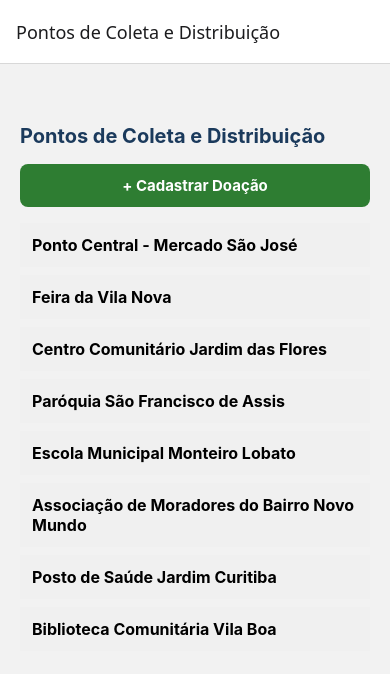
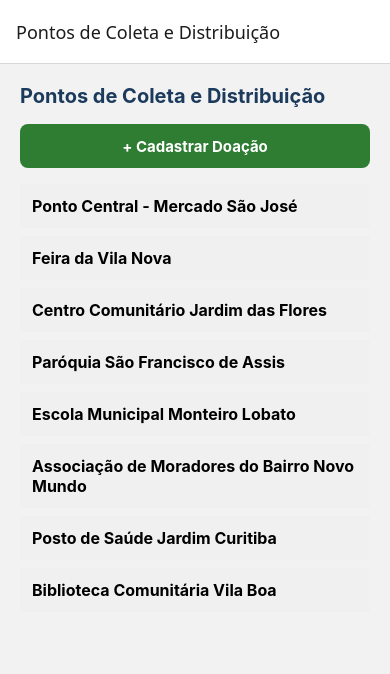
Before and after one commit to SaraOliveira-404/instituto-mao-amiga, a React Native app: screen /ListaPontos in a window 390 px wide. Shown: the top 674 px of the page. Built offline with nearby package versions, Linux system fonts and the light colour scheme.

Commit message:
fix: layout responsivo e perda de coteúdo em DetalhePonto refs #06

```diff
--- a/CadastroDoacao.tsx
+++ b/CadastroDoacao.tsx
@@ -1,5 +1,7 @@
+// CadastroDoacao.tsx
 import { useState } from 'react';
-import { View, Text, TextInput, TouchableOpacity, StyleSheet } from 'react-native';
+import { View, Text, TextInput, TouchableOpacity, StyleSheet, KeyboardAvoidingView, ScrollView, Platform } from 'react-native';
+import { SafeAreaView } from 'react-native-safe-area-context';
 
 export default function CadastroDoacao() {
   const [tipoItem, setTipoItem] = useState('');
@@ -29,7 +31,12 @@ export default function CadastroDoacao() {
   }
 
   return (
-    <View style={styles.container}>
+    <SafeAreaView style={styles.container} edges={['bottom', 'left', 'right']}>
+      <KeyboardAvoidingView
+        style={styles.flex}
+        behavior={Platform.OS === 'ios' ? 'padding' : 'height'}
+      >
+        <ScrollView contentContainerStyle={styles.scrollContent} keyboardShouldPersistTaps="handled">
           <Text style={styles.titulo}>Cadastro de Doação</Text>
 
           <View style={styles.campo}>
@@ -69,12 +76,16 @@ export default function CadastroDoacao() {
           <TouchableOpacity style={styles.botao} onPress={handleCadastrar}>
             <Text style={styles.textoBotao}>Cadastrar Doação</Text>
           </TouchableOpacity>
-    </View>
+        </ScrollView>
+      </KeyboardAvoidingView>
+    </SafeAreaView>
   );
 }
 
 const styles = StyleSheet.create({
-  container: { flex: 1, backgroundColor: '#fff', padding: 24 },
+  container: { flex: 1, backgroundColor: '#fff' },
+  flex: { flex: 1 },
+  scrollContent: { padding: 24, flexGrow: 1 },
   titulo: { fontSize: 22, fontWeight: 'bold', marginBottom: 24, textAlign: 'center', color: '#1B3A5C' },
   campo: { marginBottom: 16 },
   label: { fontSize: 14, fontWeight: '600', marginBottom: 6 },
@@ -92,7 +103,9 @@ const styles = StyleSheet.create({
     borderRadius: 8,
     paddingVertical: 14,
     alignItems: 'center',
+    justifyContent: 'center',
     marginTop: 8,
+    minHeight: 44,
   },
   textoBotao: { color: '#fff', fontWeight: 'bold', fontSize: 16 },
 });
--- a/DetalhePonto.tsx
+++ b/DetalhePonto.tsx
@@ -1,4 +1,6 @@
-import { View, Text, StyleSheet } from 'react-native';
+// DetalhePonto.tsx
+import { ScrollView, Text, StyleSheet } from 'react-native';
+import { SafeAreaView } from 'react-native-safe-area-context';
 import type { NativeStackScreenProps } from '@react-navigation/native-stack';
 import type { RootStackParamList } from './App';
 import { pontosMock, Ponto } from './ListaPontos';
@@ -7,12 +9,14 @@ type Props = NativeStackScreenProps<RootStackParamList, 'DetalhePonto'>;
 
 function PontoDetalhe({ ponto }: { ponto: Ponto }) {
   return (
-    <View style={styles.container}>
-      <Text style={styles.nome}>{ponto.nome}</Text>
-      <Text style={styles.campo}>Endereço: {ponto.endereco}</Text>
-      <Text style={styles.campo}>Horário: {ponto.horario}</Text>
-      <Text style={styles.campo}>{ponto.recebeOuDistribui}</Text>
-    </View>
+    <SafeAreaView style={styles.container} edges={['bottom', 'left', 'right']}>
+      <ScrollView contentContainerStyle={styles.scrollContent}>
+        <Text style={styles.nome}>{ponto.nome}</Text>
+        <Text style={styles.campo}>Endereço: {ponto.endereco}</Text>
+        <Text style={styles.campo}>Horário: {ponto.horario}</Text>
+        <Text style={styles.campo}>{ponto.recebeOuDistribui}</Text>
+      </ScrollView>
+    </SafeAreaView>
   );
 }
 
@@ -28,7 +32,8 @@ function DetalhePonto({ route }: Props) {
 export default DetalhePonto;
 
 const styles = StyleSheet.create({
-  container: { flex: 1, padding: 20 },
+  container: { flex: 1 },
+  scrollContent: { padding: 20 },
   nome: { fontSize: 22, fontWeight: 'bold', color: '#1B3A5C', marginBottom: 12 },
   campo: { fontSize: 16, marginTop: 6, color: '#333333' },
 });
--- a/ListaPontos.tsx
+++ b/ListaPontos.tsx
@@ -1,4 +1,6 @@
+// ListaPontos.tsx
 import { View, Text, TouchableOpacity, FlatList, StyleSheet } from 'react-native';
+import { SafeAreaView } from 'react-native-safe-area-context';
 import type { NativeStackScreenProps } from '@react-navigation/native-stack';
 import type { RootStackParamList } from './App';
 
@@ -81,7 +83,7 @@ function PontoItem({ ponto, onPress }: { ponto: Ponto; onPress: () => void }) {
 
 function ListaPontos({ navigation }: Props) {
   return (
-    <View style={styles.container}>
+    <SafeAreaView style={styles.container} edges={['bottom', 'left', 'right']}>
       <Text style={styles.titulo}>Pontos de Coleta e Distribuição</Text>
       <TouchableOpacity
         style={styles.botaoCadastro}
@@ -99,17 +101,17 @@ function ListaPontos({ navigation }: Props) {
           />
         )}
       />
-    </View>
+    </SafeAreaView>
   );
 }
 
 export default ListaPontos;
 
 const styles = StyleSheet.create({
-  container: { flex: 1, padding: 20, marginTop: 40 },
+  container: { flex: 1, padding: 20 },
   titulo: { fontSize: 20, fontWeight: 'bold', marginBottom: 16, color: '#1B3A5C' },
-  item: { padding: 12, marginBottom: 8, backgroundColor: '#F0F0F0' },
+  item: { padding: 12, marginBottom: 8, backgroundColor: '#F0F0F0', minHeight: 44, justifyContent: 'center' },
   itemNome: { fontSize: 16, fontWeight: 'bold' },
-  botaoCadastro: {backgroundColor: '#2e7d32', borderRadius: 8, padding: 12, alignItems: 'center',marginBottom: 16},
+  botaoCadastro: {backgroundColor: '#2e7d32', borderRadius: 8, padding: 12, alignItems: 'center', justifyContent: 'center', marginBottom: 16, minHeight: 44},
   botaoCadastroTexto: { color: '#fff', fontWeight: 'bold', fontSize: 15 },
 });
--- a/package.json
+++ b/package.json
@@ -14,9 +14,11 @@
     "expo": "~54.0.35",
     "expo-status-bar": "~3.0.9",
     "react": "19.1.0",
+    "react-dom": "19.1.0",
     "react-native": "0.81.5",
     "react-native-safe-area-context": "~5.6.0",
-    "react-native-screens": "~4.16.0"
+    "react-native-screens": "~4.16.0",
+    "react-native-web": "^0.21.0"
   },
   "devDependencies": {
     "@types/react": "~19.1.0",
```
Also changed, not shown: 1 other file (tests, documents, lock files or other folders). Lines whose indentation alone changed are shown as unchanged.
